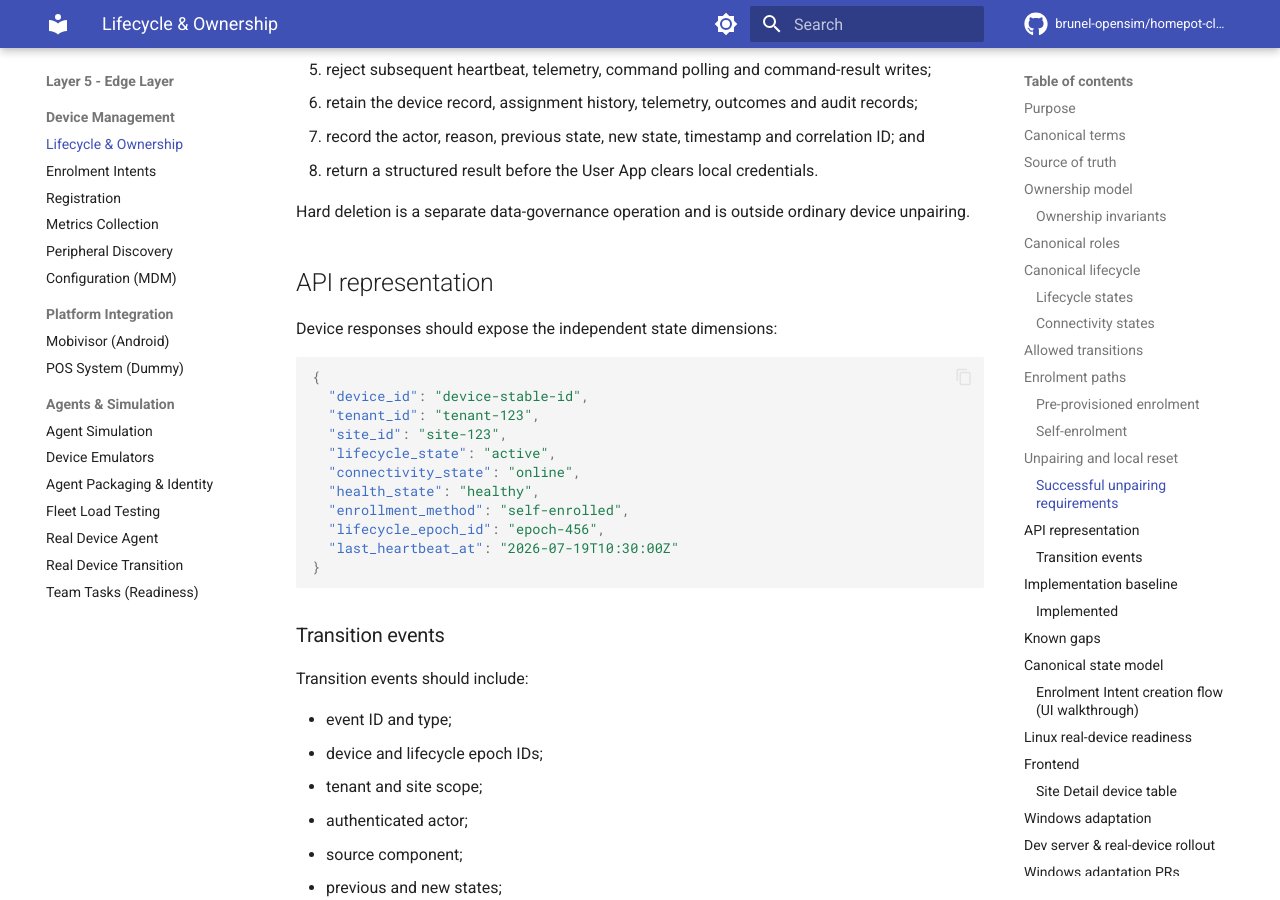
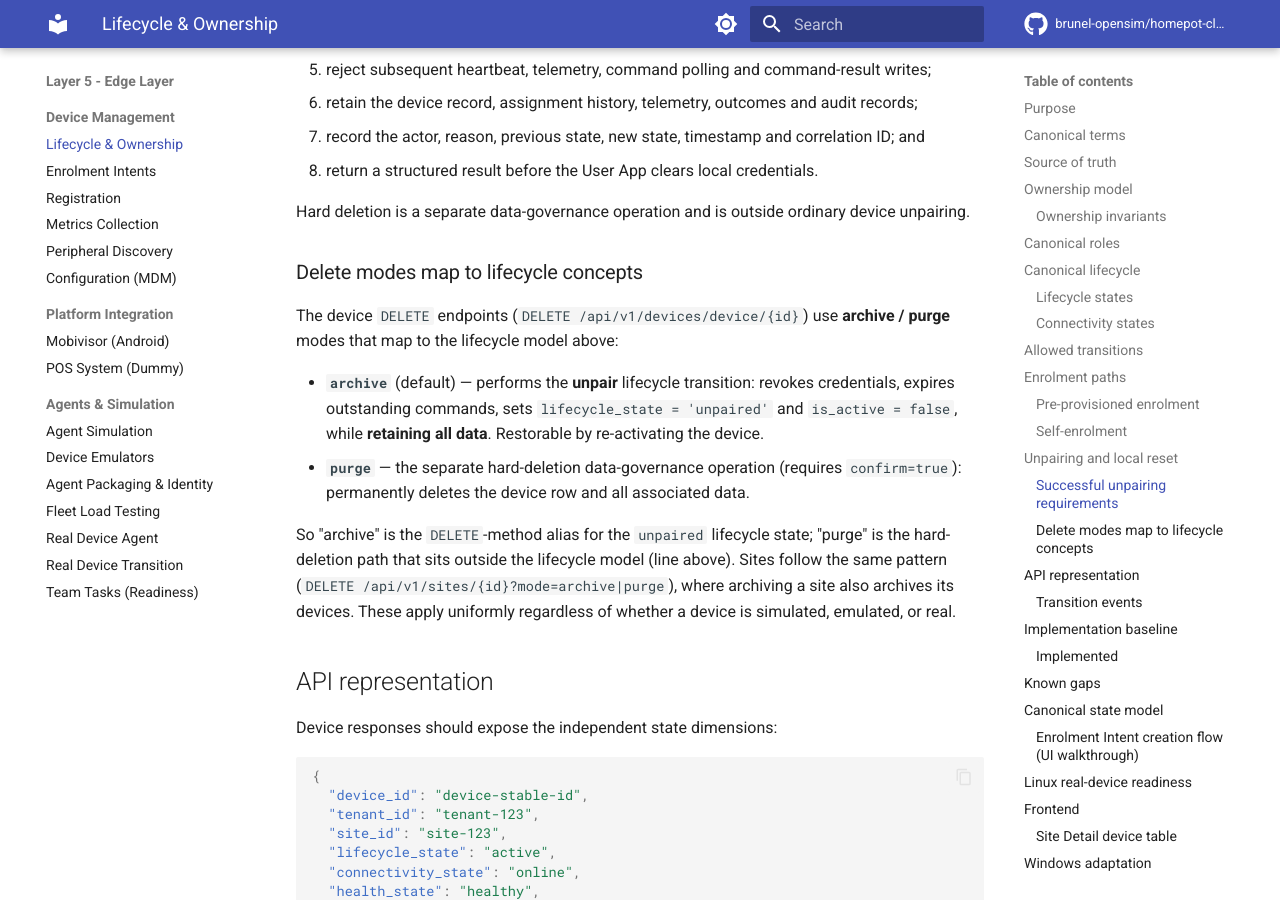
Before and after one commit to brunel-opensim/homepot-client, an MkDocs documentation site: the page built from docs/device-lifecycle-and-ownership.md, in a window 1280 px wide and 900 px high, scrolled down 6765 px. Built offline with MkDocs 1.6.1 and Material for MkDocs 9.7.7, drawn with Linux system fonts in a browser that asks for light colours; comment, search, counter and statistics services are not loaded; the version menu is left out.

Commit message:
docs: clarify archive/purge delete modes vs lifecycle states
Document that the DELETE archive mode maps to the 'unpaired' lifecycle state
(credentials revoked, data retained, restorable), while purge is the separate
hard-deletion data-governance operation. Clarifies the terminology for
technicians.

```diff
--- a/docs/device-lifecycle-and-ownership.md
+++ b/docs/device-lifecycle-and-ownership.md
@@ -179,6 +179,15 @@ The request must include authentication, authorisation, an optional reason, and
 8. return a structured result before the User App clears local credentials.
 
 Hard deletion is a separate data-governance operation and is outside ordinary device unpairing.
+
+### Delete modes map to lifecycle concepts
+
+The device `DELETE` endpoints (`DELETE /api/v1/devices/device/{id}`) use **archive / purge** modes that map to the lifecycle model above:
+
+- **`archive`** (default) — performs the **unpair** lifecycle transition: revokes credentials, expires outstanding commands, sets `lifecycle_state = 'unpaired'` and `is_active = false`, while **retaining all data**. Restorable by re-activating the device.
+- **`purge`** — the separate hard-deletion data-governance operation (requires `confirm=true`): permanently deletes the device row and all associated data.
+
+So "archive" is the `DELETE`-method alias for the `unpaired` lifecycle state; "purge" is the hard-deletion path that sits outside the lifecycle model (line above). Sites follow the same pattern (`DELETE /api/v1/sites/{id}?mode=archive|purge`), where archiving a site also archives its devices. These apply uniformly regardless of whether a device is simulated, emulated, or real.
 
 ## API representation
 
```
